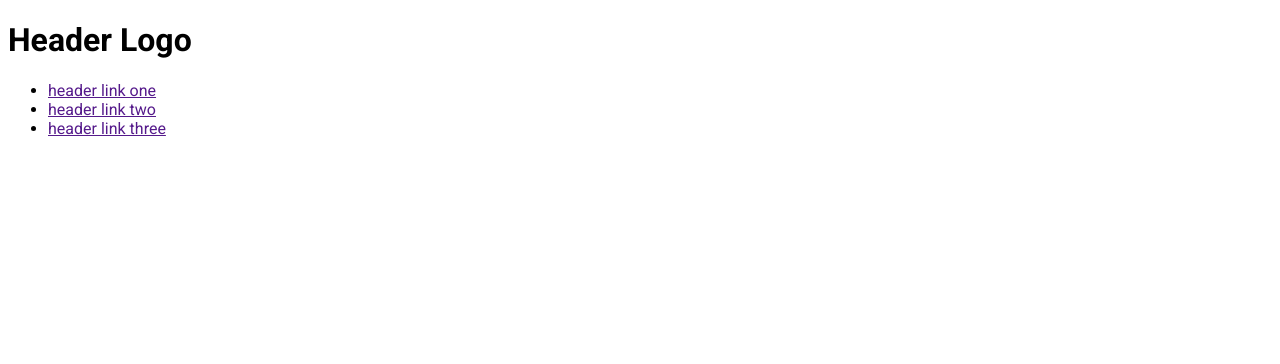
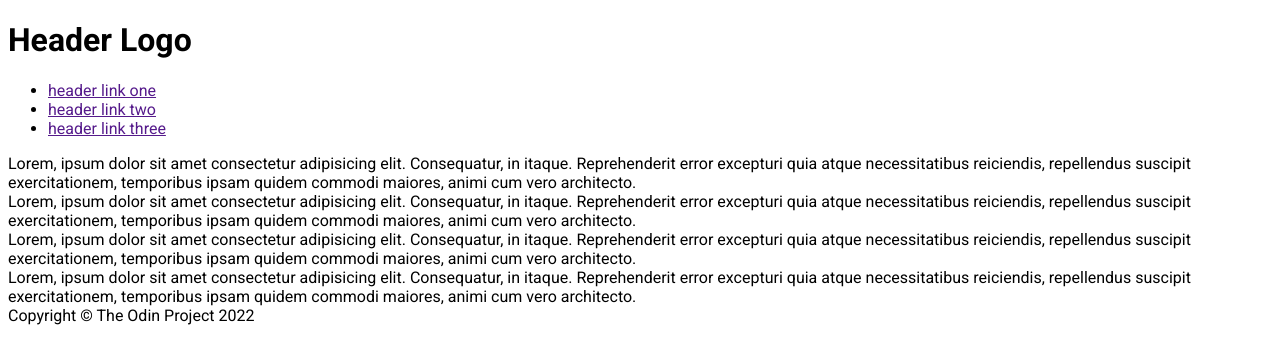
Before and after one commit to coopersimpson/project-landing-page, a plain HTML site: page index.html in a window 1280 px wide. Drawn offline with Linux system fonts and the light colour scheme.

Commit message:
Add content layout and footer layout

```diff
--- a/index.html
+++ b/index.html
@@ -8,7 +8,7 @@
     <title>Landing page</title>
 </head>
 <body>
-    <header>
+    <header class="header">
         <h1>Header Logo</h1>
         <nav>
             <ul>
@@ -18,5 +18,25 @@
             </ul>
         </nav>
     </header>
+
+    <div class="container-1">
+        Lorem, ipsum dolor sit amet consectetur adipisicing elit. Consequatur, in itaque. Reprehenderit error excepturi quia atque necessitatibus reiciendis, repellendus suscipit exercitationem, temporibus ipsam quidem commodi maiores, animi cum vero architecto.
+    </div>
+
+    <div class="container-2">
+        Lorem, ipsum dolor sit amet consectetur adipisicing elit. Consequatur, in itaque. Reprehenderit error excepturi quia atque necessitatibus reiciendis, repellendus suscipit exercitationem, temporibus ipsam quidem commodi maiores, animi cum vero architecto.
+    </div>
+
+    <div class="container-3">
+        Lorem, ipsum dolor sit amet consectetur adipisicing elit. Consequatur, in itaque. Reprehenderit error excepturi quia atque necessitatibus reiciendis, repellendus suscipit exercitationem, temporibus ipsam quidem commodi maiores, animi cum vero architecto.
+    </div>
+
+    <div class="container-4">
+        Lorem, ipsum dolor sit amet consectetur adipisicing elit. Consequatur, in itaque. Reprehenderit error excepturi quia atque necessitatibus reiciendis, repellendus suscipit exercitationem, temporibus ipsam quidem commodi maiores, animi cum vero architecto.
+    </div>
+
+    <footer class="footer">
+        Copyright © The Odin Project 2022
+    </footer>
 </body>
 </html>
```
